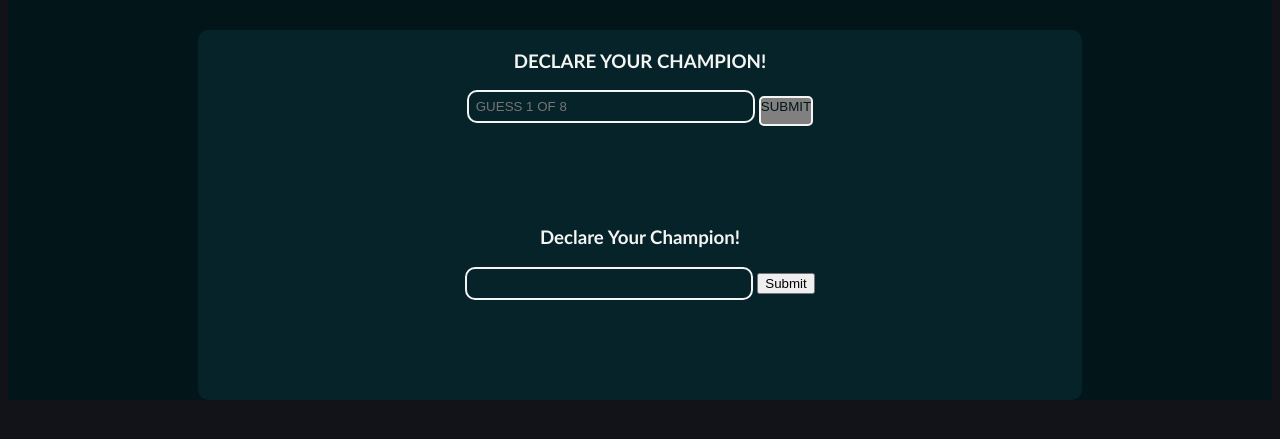
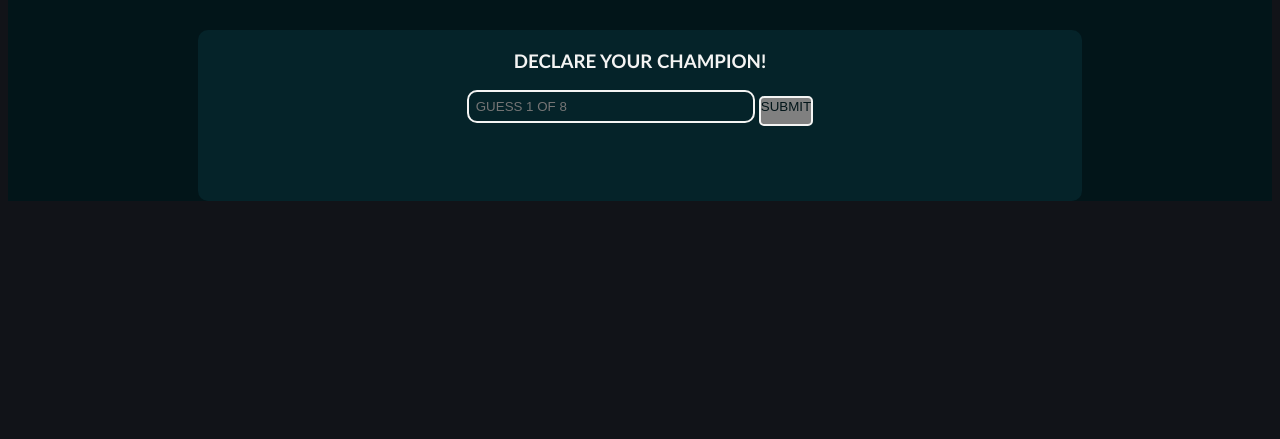
Before and after one commit to Aaron-Lim00/LOLdle, a Flask app: page / in a window 1280 px wide. Shown: the part 91-530 px from the top of the page. Run offline with Flask 2, Linux system fonts and the light colour scheme.

Commit message:
Update index.html

```diff
--- a/templates/index.html
+++ b/templates/index.html
@@ -11,14 +11,6 @@
         <div class="guess">
             <input type="text" id="userinput" placeholder="GUESS 1 OF 8">
             <button type="button" id="submit" onclick="guess()">SUBMIT</button>
-
-<div class="game">
-    <!-- Main area for players to make their guess -->
-    <div class="inputbox">
-        <h3>Declare Your Champion!</h3>
-        <div class="guess">
-            <input type="text" id="userinput">
-            <button type="button" onclick="guess()">Submit</button>
         </div>
     </div>
 
```
